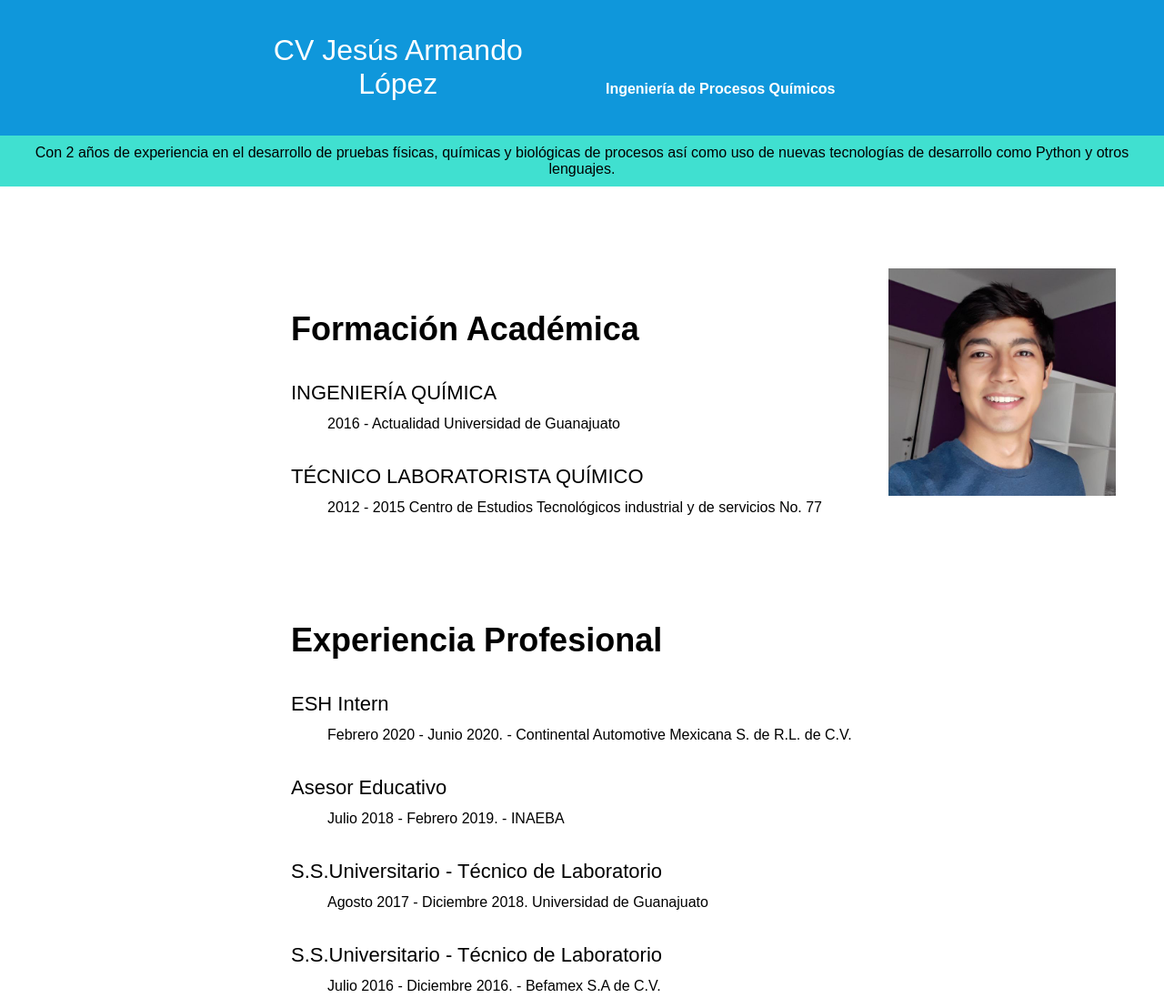
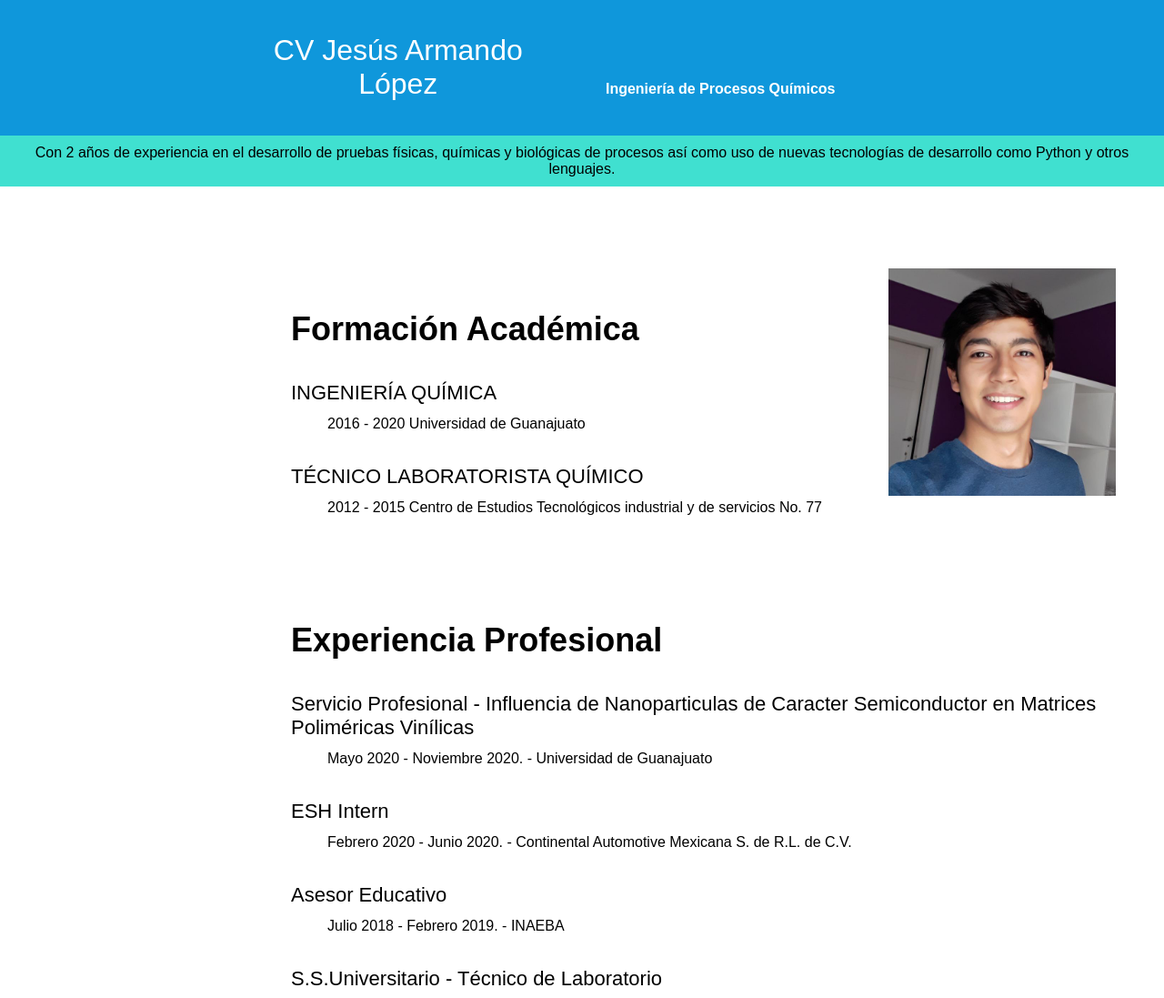
Before and after one commit to jalopezgarcia01/jalopezgarcia01.github.com, a plain HTML site: page CV/index.html in a window 1280 px wide. Shown: the top 1097 px of the page at 91% size. Drawn offline with Linux system fonts and the light colour scheme.

Commit message:
Finalizamos estudios en la  UG

```diff
--- a/CV/index.html
+++ b/CV/index.html
@@ -30,7 +30,7 @@
                     <dl>
                         <dt style="font-size: 22px;text-transform: uppercase;margin-bottom: 12px;margin-top: 36px;">
                             Ingeniería Química</dt>
-                        <dd>2016 - Actualidad    Universidad de Guanajuato</dd>
+                        <dd>2016 - 2020    Universidad de Guanajuato</dd>
                         <dt style="font-size: 22px;text-transform: uppercase;margin-bottom: 12px;margin-top: 36px;">
                             Técnico Laboratorista Químico</dt>
                         <dd>2012 - 2015  Centro de Estudios Tecnológicos industrial y de servicios No. 77</dd>
@@ -44,7 +44,11 @@
                 <h3 style="font-size: 36px;font-weight: 700;"> Experiencia Profesional</h3>
                 <div>
                     <dl>
-                        <dt style="font-size: 22px;margin-bottom: 12px;margin-top: 36px;">ESH Intern</dt>
+                         <dt style="font-size: 22px;margin-bottom: 12px;margin-top: 36px;">
+                            Servicio Profesional - Influencia de Nanoparticulas de Caracter Semiconductor en Matrices Poliméricas Vinílicas</dt>
+                        <dd>Mayo 2020 - Noviembre 2020. - Universidad de Guanajuato</dd>
+                        <dt style="font-size: 22px;margin-bottom: 12px;margin-top: 36px;">
+                            ESH Intern</dt>
                         <dd>Febrero 2020 - Junio 2020. - Continental Automotive Mexicana S. de R.L. de C.V.</dd>
                         <dt style="font-size: 22px;margin-bottom: 12px;margin-top: 36px;">
                             Asesor Educativo</dt>
```
